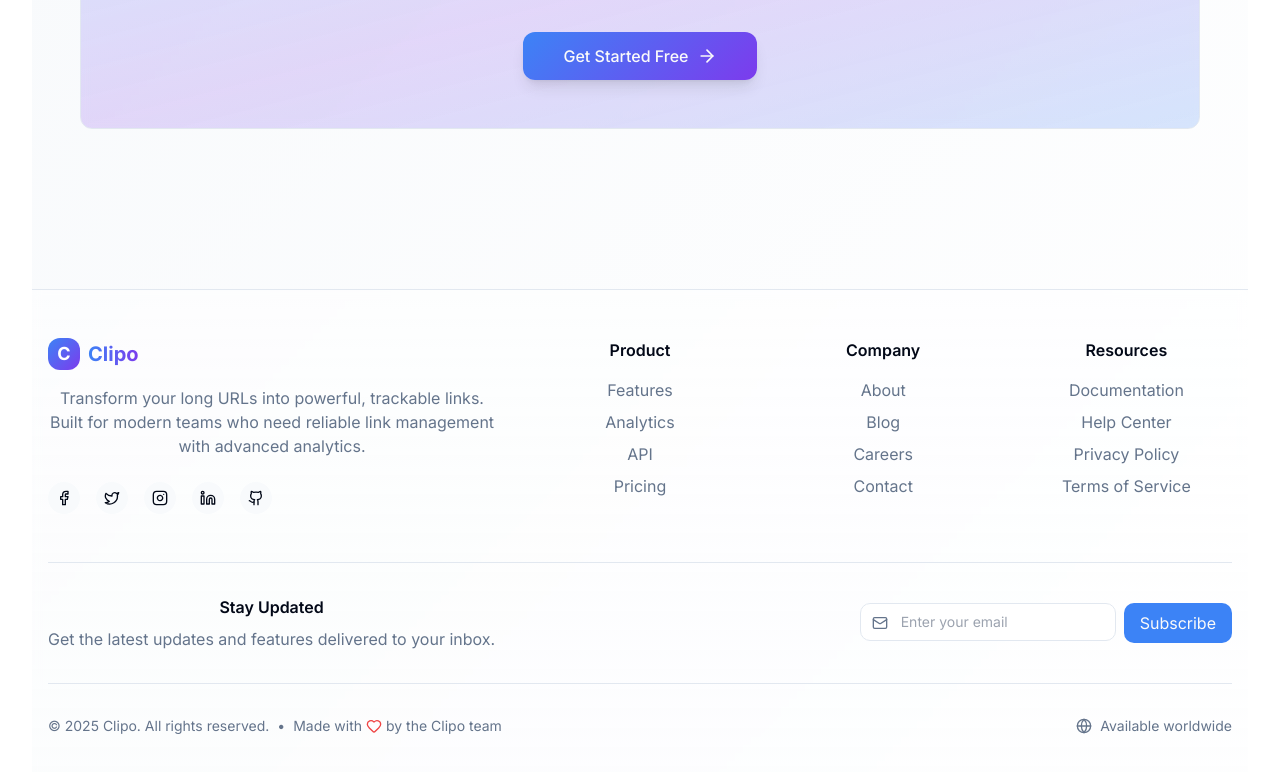
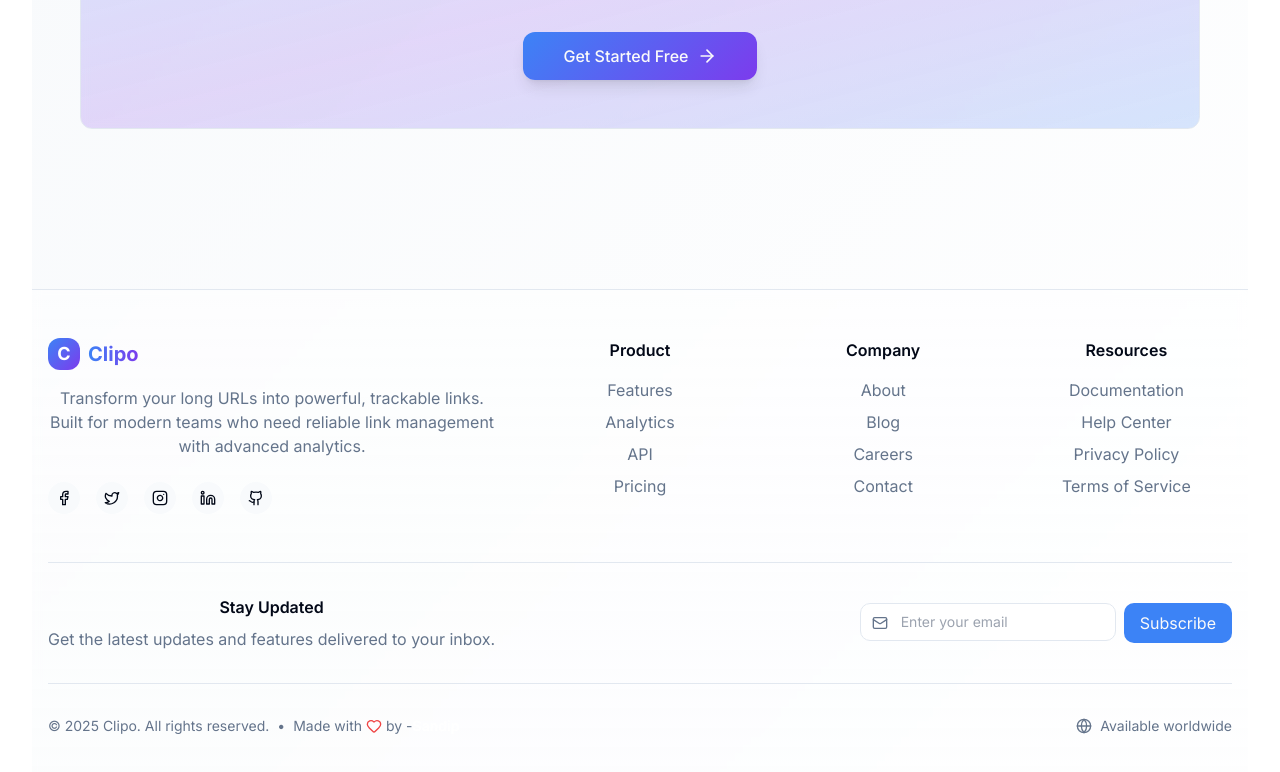
Before and after one commit to sandyp025/Url-Shortener, a React (Vite) app in the folder Url-Shortener-Frontend/: page / in a window 1280 px wide. Shown: the part 2324-3096 px from the top of the page. Built offline with nearby package versions, Linux system fonts and the light colour scheme; no server answers.

Commit message:
updated footer

```diff
--- a/Url-Shortener-Frontend/src/components/Footer.jsx
+++ b/Url-Shortener-Frontend/src/components/Footer.jsx
@@ -129,7 +129,17 @@ const Footer = () => {
             <span>&copy; 2025 Clipo. All rights reserved.</span>
             <span className="mx-2">•</span>
             <span className="flex items-center">
-              Made with <Heart className="w-4 h-4 mx-1 text-red-500" /> by the Clipo team
+Made with <Heart className="w-4 h-4 mx-1 text-red-500" /> by -
+<a
+  href="https://github.com/sandyp025"
+  target="_blank"
+  rel="noopener noreferrer"
+  className="text-white font-semibold relative hover:text-cyan-400 transition duration-300
+             after:content-[''] after:absolute after:left-0 after:bottom-0 after:w-0 after:h-[2px]
+             after:bg-cyan-400 after:transition-all after:duration-300 hover:after:w-full"
+>
+  Sandip
+</a>
             </span>
           </div>
           <div className="flex items-center text-sm text-muted-foreground">
```
